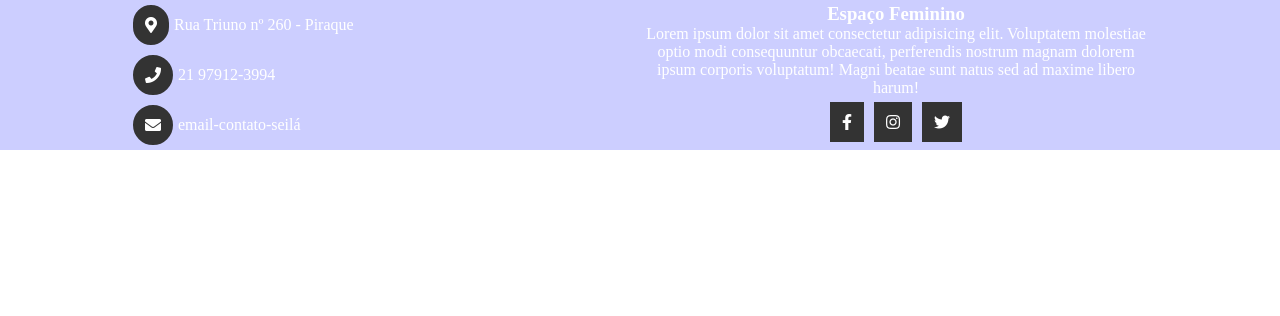
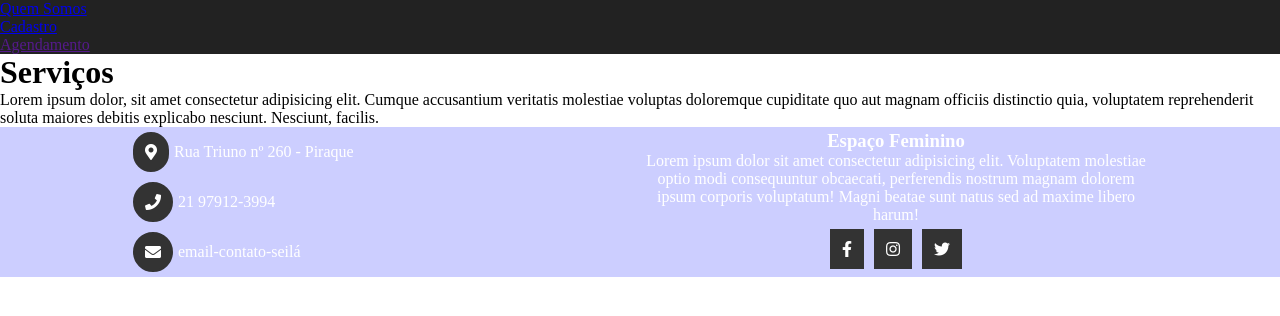
Before and after one commit to igorpereirapoliceno/template-cabelereiro, a plain HTML site: page index.html in a window 1280 px wide. Drawn offline with Linux system fonts and the light colour scheme.

Commit message:
home update --wip

```diff
--- a/index.html
+++ b/index.html
@@ -1,5 +1,6 @@
 <!DOCTYPE html>
 <html lang="en">
+
 <head>
     <meta charset="UTF-8">
     <meta name="viewport" content="width=device-width, initial-scale=1.0">
@@ -7,9 +8,25 @@
     <title>Document</title>
     <link rel="stylesheet" href="./style/main.css">
     <link rel="stylesheet" href="./style/index.css">
-    <link rel="stylesheet" href="https://use.fontawesome.com/releases/v5.8.2/css/all.css" integrity="sha384-oS3vJWv+0UjzBfQzYUhtDYW+Pj2yciDJxpsK1OYPAYjqT085Qq/1cq5FLXAZQ7Ay" crossorigin="anonymous">
+    <link rel="stylesheet" href="https://use.fontawesome.com/releases/v5.8.2/css/all.css" integrity="sha384-oS3vJWv+0UjzBfQzYUhtDYW+Pj2yciDJxpsK1OYPAYjqT085Qq/1cq5FLXAZQ7Ay"
+        crossorigin="anonymous">
 </head>
+
 <body>
+    <div class="menu">
+        <ul>
+            <li><a href="#">Quem Somos</a></li>
+            <li><a href="#">Cadastro</a></li>
+            <li><a href="">Agendamento</a></li>
+        </ul>
+    </div>
+        <h1>Serviços</h1>
+        <p>Lorem ipsum dolor, sit amet consectetur adipisicing elit. Cumque accusantium veritatis molestiae voluptas
+            doloremque cupiditate quo aut magnam officiis distinctio quia, voluptatem reprehenderit soluta maiores
+            debitis explicabo nesciunt. Nesciunt, facilis.</p>
+
+
+
     <footer class="flex j-around center">
         <div class="box-width flex">
             <ul class="lista icone d-column teste">
@@ -22,7 +39,9 @@
 
         <div class="box-width center">
             <h3>Espaço Feminino</h3>
-            <p>Lorem ipsum dolor sit amet consectetur adipisicing elit. Voluptatem molestiae optio modi consequuntur obcaecati, perferendis nostrum magnam dolorem ipsum corporis voluptatum! Magni beatae sunt natus sed ad maxime libero harum!</p>
+            <p>Lorem ipsum dolor sit amet consectetur adipisicing elit. Voluptatem molestiae optio modi consequuntur
+                obcaecati, perferendis nostrum magnam dolorem ipsum corporis voluptatum! Magni beatae sunt natus sed ad
+                maxime libero harum!</p>
             <div class="center">
                 <ul class="flex icone center">
                     <li><i class="fab fa-facebook-f"><a href=""></a></i></li>
@@ -33,4 +52,5 @@
         </div>
     </footer>
 </body>
+
 </html>
--- a/style/index.css
+++ b/style/index.css
@@ -3,6 +3,34 @@
     margin: 0;
 }
 /* Style da home */
+.menu{
+    background-color:#222 ;
+
+}
+
+
+
+
+
+
+
+
+
+
+
+
+
+
+
+
+
+
+
+
+
+
+
+
 footer {
     background-color: #CCCEFF;
     color: white;
```
Also changed, not shown: pages/contato.html (+13 -0 lines).
